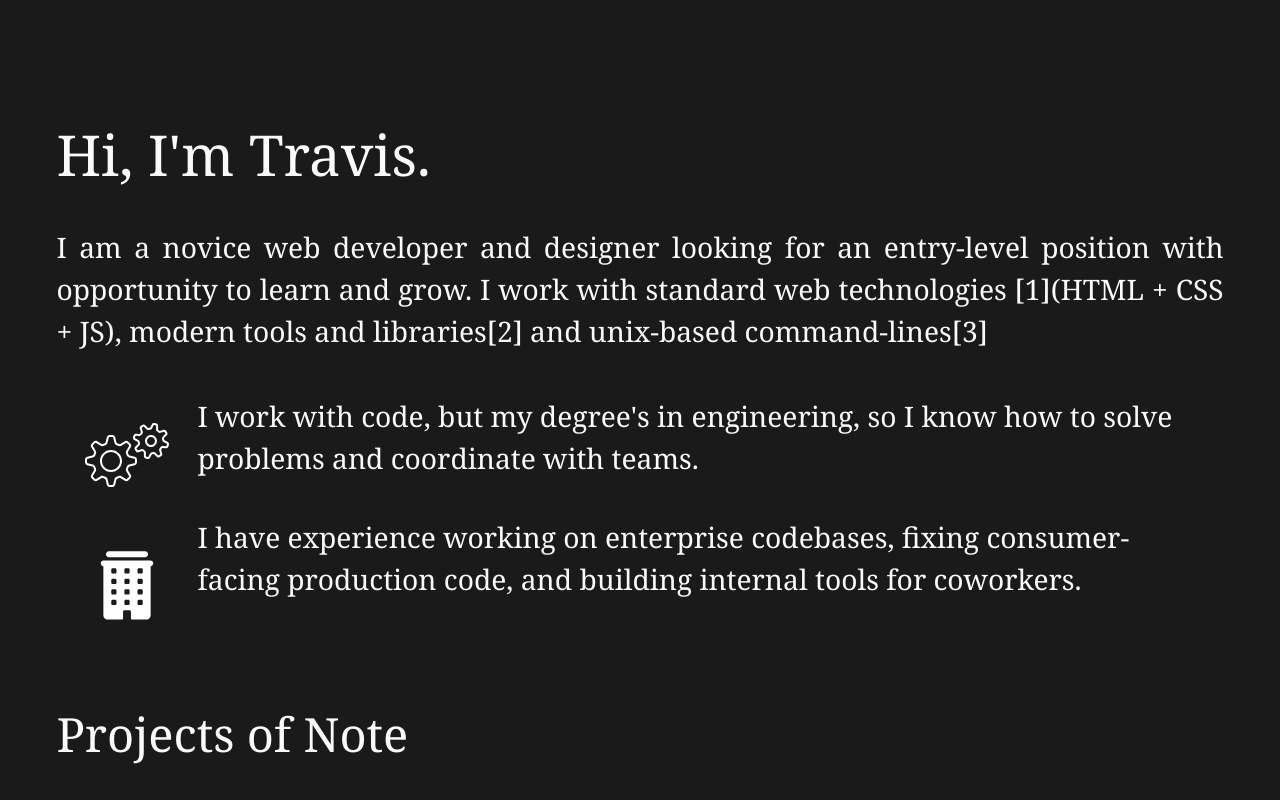
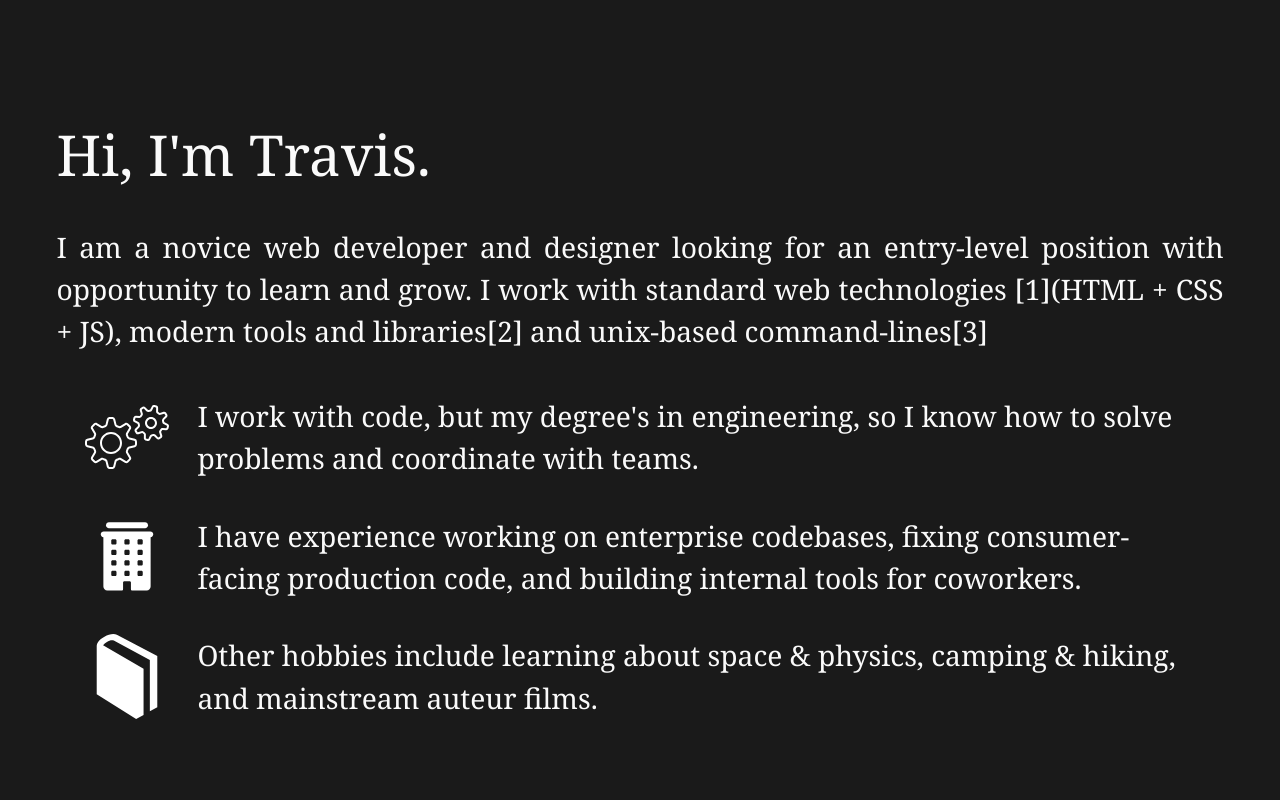
Before and after one commit to tdkohlbeck/hire.travisk.info, a React (Create React App) app: page / in a window 1280 px wide. Shown: the top 800 px of the page. Built offline with nearby package versions, Linux system fonts and the light colour scheme.

Commit message:
adds third big list placeholder, tweaks big list layout

```diff
--- a/src/App.css
+++ b/src/App.css
@@ -50,13 +50,12 @@ section#big {
 
 #big li {
 	display: flex;
-	align-items: flex-start;
-	padding-bottom: 1em;
+	align-items: center;
+	padding-bottom: 1.25em;
 }
 
 img#gear {
 	padding-right: 1em;
-	padding-top: 1em;
 	width: 4em;
 	height: auto;
 }
@@ -65,6 +64,7 @@ img#gear {
 	font-weight: bolder;
 	font-family: sans-serif;
 	padding-right: .5em;
+	font-size: 1.1em;
 }
 
 section#medium > header {
--- a/src/App.js
+++ b/src/App.js
@@ -2,12 +2,14 @@ import React from 'react'
 import './App.css'
 import gear_icon from './white-gear.svg'
 import office_icon from './office-building.svg'
+import book_icon from './book.svg'
 
 // main copy
 const main_pitch = `I am a novice web developer and designer looking for an entry-level position with opportunity to learn and grow. I work with standard web technologies [1](HTML + CSS + JS), modern tools and libraries[2] and unix-based command-lines[3]`
 const engineering_blurb = 'I work with code, but my degree\'s in engineering, so I know how to solve problems and coordinate with teams.'
 //const engineering_blurb2 = 'These days I build with code, but I was taught engineering, so I know how to solve problems and coordinate with teams.'
 const experience_blurb = 'I have experience working on enterprise codebases, fixing consumer-facing production code, and building internal tools for coworkers.'
+const personal_blurb = 'Other hobbies include learning about space & physics, camping & hiking, and mainstream auteur films.'
 // project copy
 const datum_blurb = 'A personal metrics management platform. Write more copy here, mention features of gui and cli.'
 const bag_n_fits_blurb = 'A python-based command-line program which takes files/directories and produces 1) a csv file containing all metadata, and 2) a checksumed backup'
@@ -26,6 +28,10 @@ function App() {
           <li>
             <img src={office_icon} id='gear' alt='mechanical gear icon' />
             <span>{experience_blurb}</span>
+          </li>
+					<li>
+            <img src={book_icon} id='gear' alt='mechanical gear icon' />
+            <span>{personal_blurb}</span>
           </li>
         </ul>
       </section>
```
Also changed, not shown: src/book.svg (added).
